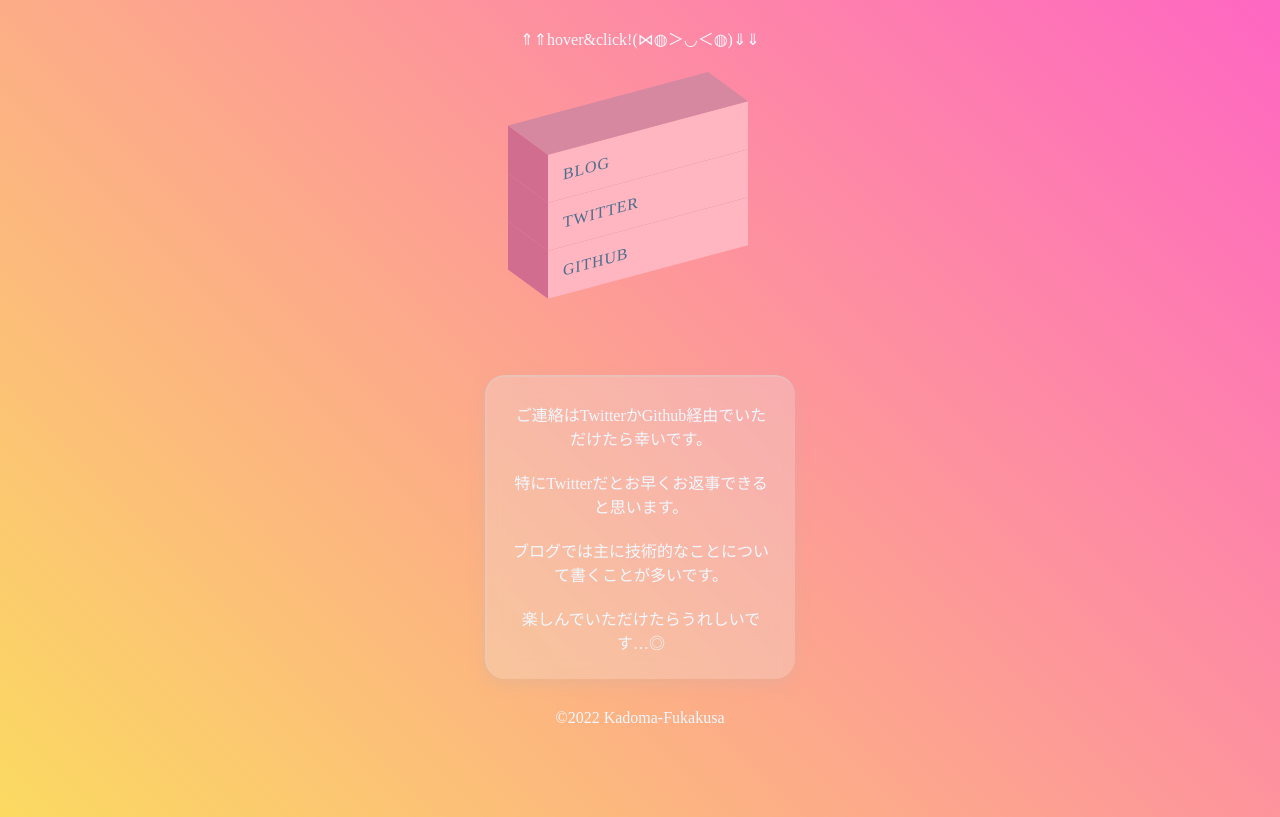
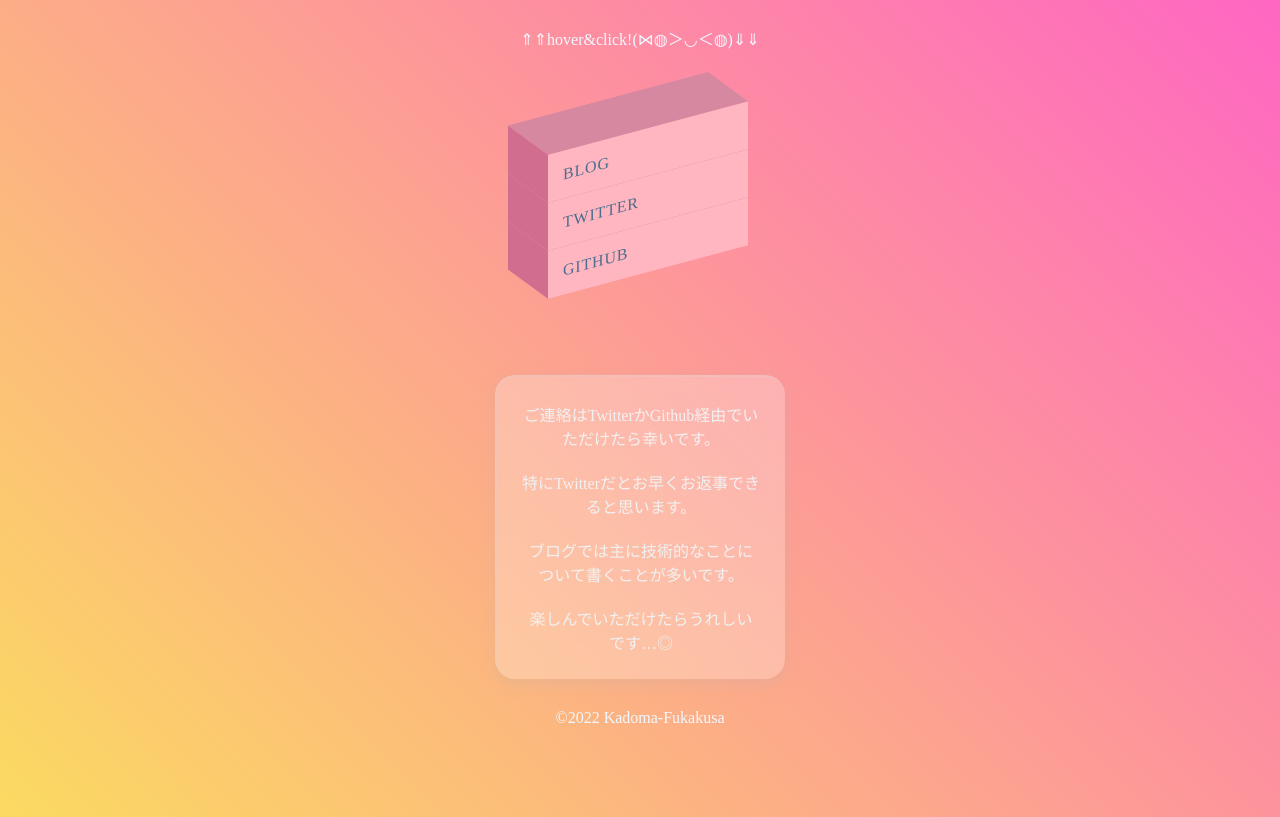
Before and after one commit to Nyowa450/kadoma-site, a plain HTML site: page index.html in a window 1280 px wide. Shown: the part 489-1306 px from the top of the page. Drawn offline with Linux system fonts and the light colour scheme; a web font is replaced by a local one.

Commit message:
tilt.js fix.

```diff
--- a/css/style.css
+++ b/css/style.css
@@ -50,7 +50,7 @@ h1{
   border-top: 2px solid rgb(218, 208, 208,0.7);
   border-left: 2px solid rgb(218, 208, 208,0.7);
   box-shadow: 0 5px 15px rgba(192, 176, 176, 0.267);
-  backdrop-filter:blur(10px);
+  backdrop-filter:blur(15px);
   transition: 0.4s;
 }
 
@@ -217,18 +217,18 @@ h1{
   transform: translateY(10px);
 }
 .memo .memo-card {
-  width: 310px;
+  width: 290px;
   padding: 15px;
-  background:rgba(236, 230, 230, 0.288);
+  background:rgba(255, 255, 255, 0.253);
   border-radius: 20px;
-  border-top: 2px solid rgb(218, 208, 208,0.4);
-  border-left: 2px solid rgb(218, 208, 208,0.4);
-  backdrop-filter:blur(10px);
+  border-top: 2px solid rgb(218, 208, 208,0.3);
+  border-left: 2px solid rgb(218, 208, 208,0.3);
+  backdrop-filter:blur(15px);
   box-shadow: 0 5px 15px rgba(192, 176, 176, 0.267);
 }
 .memo .memo-card p {
   text-align: center;
-  color:aliceblue;
+  color:rgb(241, 241, 241);
   padding:10px 10px;
 }
 
--- a/index.html
+++ b/index.html
@@ -12,7 +12,7 @@
     <h1>深草かどまのサイト</h1>
   </header>
   <section class="wrapper">
-    <div class="card" data-tilt data-tilt-glare data-tilt-max-glare="0.6" data-tilt-scale="1.03">
+    <div class="card" data-tilt data-tilt-glare data-tilt-max-glare="0.2" data-tilt-scale="1.03">
       <div class="icon">
         <img src="public/icon.jpg" alt="icon-img">
       </div>
@@ -40,7 +40,7 @@
   </section>
 
   <section class="memo">
-    <div class="memo-card" data-tilt data-tilt-glare data-tilt-max-glare="0.6" data-tilt-scale="1.03">
+    <div class="memo-card" data-tilt data-tilt-glare data-tilt-max-glare="0.2" data-tilt-scale="1.03">
       <p>ご連絡はTwitterかGithub経由でいただけたら幸いです。</p>
       <p>特にTwitterだとお早くお返事できると思います。</p>
       <p>ブログでは主に技術的なことについて書くことが多いです。</p>
```
